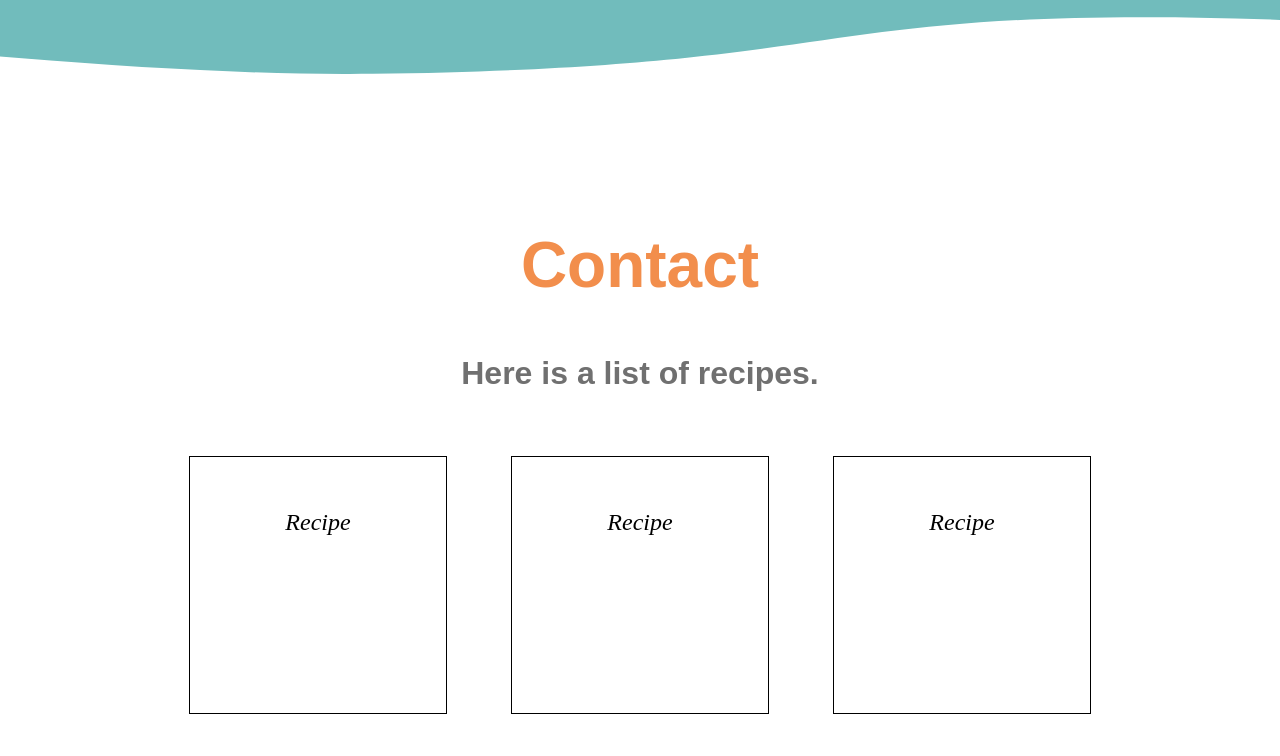
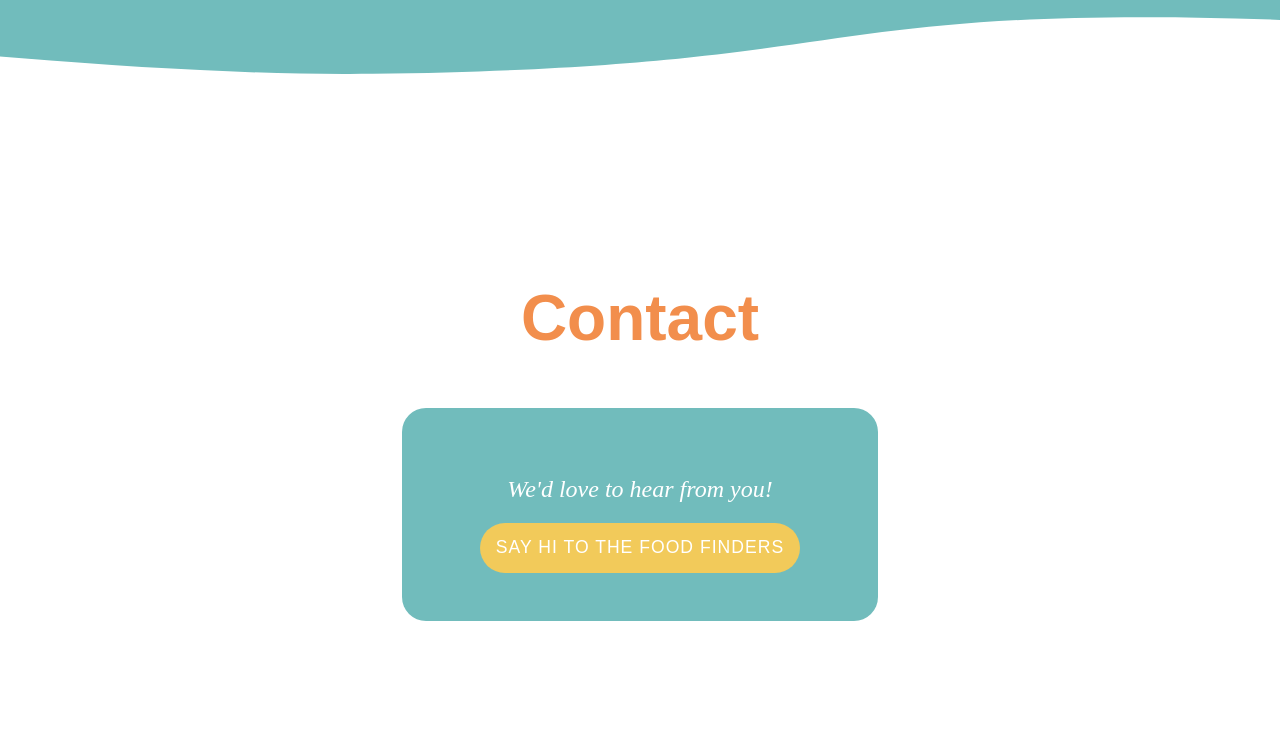
Before and after one commit to AgataLub/AgataLub.github.io, a plain HTML site: page contact.html in a window 1280 px wide. Shown: the part 196-952 px from the top of the page. Drawn offline with Linux system fonts and the light colour scheme; a web font is replaced by a local one.

Commit message:
contact form

```diff
--- a/contact.html
+++ b/contact.html
@@ -20,7 +20,7 @@
                 <li><a href="aboutus.html">About us</a></li>
                 <li><a href="contact.html">Contact</a></li>
                 <li>
-            <input type="search" placeholder="Search"></li>
+                    <input type="search" placeholder="Search"></li>
             </ul>
         </nav>
     </header>
@@ -28,26 +28,15 @@
     <div class="header_background2"></div>
 
     <main>
-        <section class="top">
-            <h1>Contact</h1>
-            <h3>Here is a list of recipes.</h3>
-            <article class="featured">
-
-                <div class="block">
-                    <h2>Recipe</h2>
-                </div>
-
-                <div class="block">
-                    <h2>Recipe</h2>
-                </div>
-
-                <div class="block">
-                    <h2>Recipe</h2>
-                </div>
-
-
-            </article>
-        </section>
+        <div class="contact-container">
+            <section class="top">
+                <h1>Contact</h1>
+            </section>
+            <section class="contact-form">
+                <h2>We'd love to hear from you!</h2>
+                <button class="regular">Say Hi to the food finders</button>
+            </section>
+        </div>
     </main>
 
     <footer>
@@ -65,6 +54,4 @@
     </footer>
 
     <script src="script.js"></script>
-</body>
-
-</html>
+</body></html>
--- a/css/style_main.css
+++ b/css/style_main.css
@@ -3,7 +3,7 @@
 
 /*colors*/
 :root {
-    --main-color: #319b86;
+    --main-color: #71bcbc;
     --cta-color: #f2ca5a;
     --link-color: #df573e;
     --link-hover: #f2ca5a;
@@ -448,6 +448,32 @@ em {
     max-width: 100%;
 }
 
+/* CONTACT PAGE */
+
+.contact-container {
+    display:flex;
+    flex-direction: column;
+    justify-content: center;
+    align-content: center;
+    align-items: center;
+}
+
+.contact-form {
+    background-color: var(--main-color);
+    width: 30%;
+    padding: 3rem;
+    border-radius: 1.5rem;
+    display: flex;
+    flex-direction: column;
+    justify-content: center;
+    align-content: center;
+    align-items: center;
+}
+
+.contact-form > h2 {
+    color: white;
+}
+
 /* TABLET VERSION */
 
 @media only screen and (min-width: 600px) and (max-width: 899px) {
```
